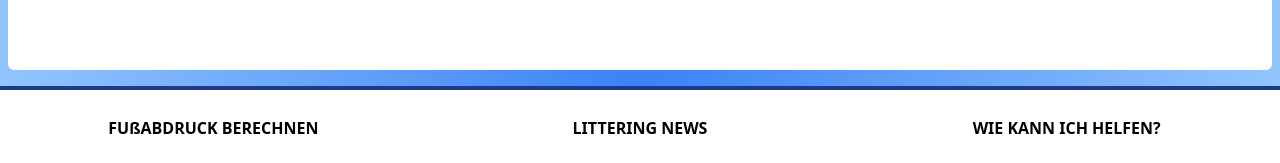
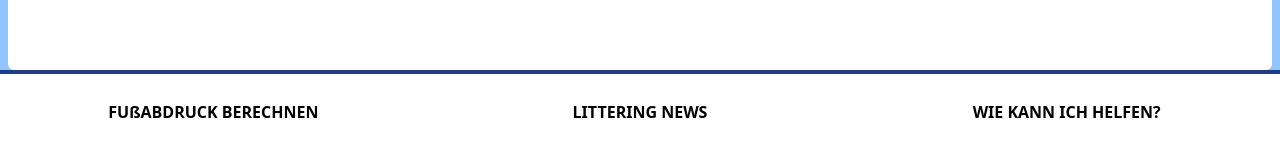
Before and after one commit to 1clone47/LitteringSchule, a Vue app: page / in a window 1280 px wide. Shown: the part 1378-1541 px from the top of the page. Built offline with nearby package versions, Linux system fonts and the light colour scheme.

Commit message:
fixed position of footer

```diff
--- a/src/App.vue
+++ b/src/App.vue
@@ -5,10 +5,20 @@ import { RouterView } from 'vue-router'
 </script>
 
 <template>
-  <NavBar />
-  <RouterView />
-  <div class="mt-4">
-    <FooterBar />
+  <div id="body">
+    <NavBar />
+    <RouterView />
+    <FooterBar id="footer"/>
   </div>
+</template>
 
-</template>
+<style>
+#body {
+  min-height: 100vh;
+  display: flex;
+  flex-direction: column;
+}
+#footer {
+  margin-top: auto;
+}
+</style>
```
